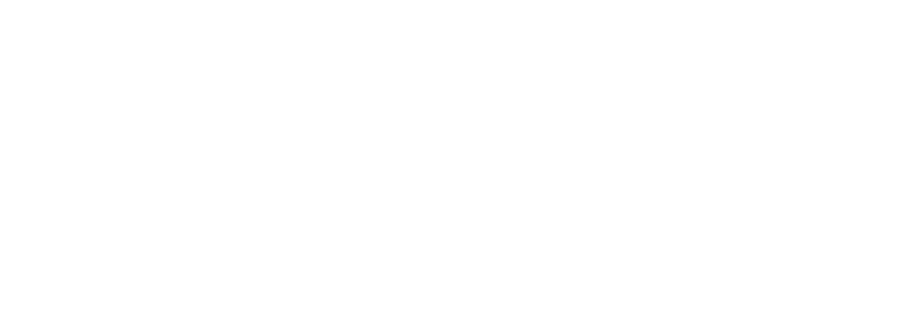
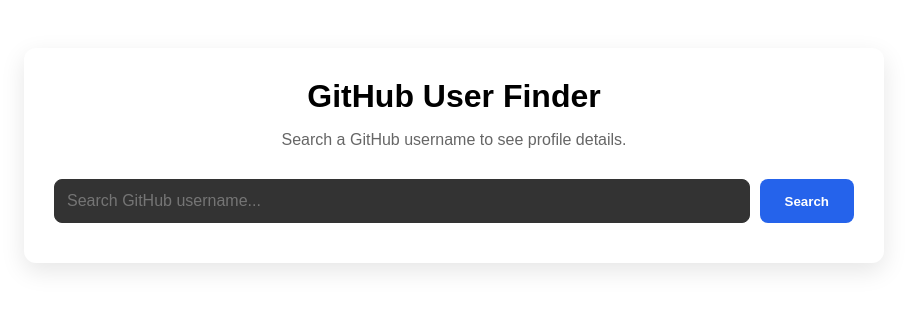
Before and after one commit to Vaishnavi213460/React-Mini-Buildout, a React (Vite) app: page /github-user-finder in a window 1280 px wide. Before the commit this address had no page. Shown: the top 310 px of the page, without its empty margins (186-1093 px from the left). Built offline with nearby package versions, Linux system fonts and the light colour scheme.

Commit message:
github user finder

```diff
--- a/src/App.jsx
+++ b/src/App.jsx
@@ -3,16 +3,17 @@
 import Home from './components/Home';
 import JokeFetcher from './components/JokeFetcher';
 import StudentEntry from './components/StudentEntry';
+import GitHubUserFinder from './components/GitHubUserFinder';
 
 function App() {
   return (
     <Router>
       <div className="App">
-        {/* Only the component matching the path will render inside Routes */}
         <Routes>
           <Route path="/" element={<Home />} />
           <Route path="/joke-fetcher" element={<JokeFetcher />} />
           <Route path="/student-entry" element={<StudentEntry />} />
+          <Route path="/github-user-finder" element={<GitHubUserFinder />} />
         </Routes>
       </div>
     </Router>
--- /dev/null
+++ b/src/components/GitHubUserFinder.jsx
@@ -0,0 +1,114 @@
+import React, { useState } from 'react';
+
+const GitHubUserFinder = () => {
+  const [username, setUsername] = useState('');
+  const [userData, setUserData] = useState(null);
+  const [error, setError] = useState('');
+  const [loading, setLoading] = useState(false);
+
+  const fetchUser = async () => {
+    if (!username.trim()) {
+      setError('Please enter a username');
+      setUserData(null);
+      return;
+    }
+
+    setLoading(true);
+    setError('');
+
+    try {
+      const response = await fetch(`https://api.github.com/users/${username}`);
+      if (!response.ok) {
+        throw new Error('Please enter a Github username.');
+      }
+      const data = await response.json();
+      setUserData(data);
+    } catch (err) {
+      setError('Please enter a Github username.');
+      setUserData(null);
+    } finally {
+      setLoading(false);
+    }
+  };
+
+  return (
+    <div style={{ padding: '40px', display: 'flex', justifyContent: 'center', fontFamily: 'Arial, sans-serif' }}>
+      <div style={{
+        width: '100%', maxWidth: '800px', padding: '30px',
+        borderRadius: '12px', boxShadow: '0 8px 24px rgba(0,0,0,0.1)', backgroundColor: '#fff'
+      }}>
+        <h1 style={{ textAlign: 'center', margin: '0 0 10px 0' }}>GitHub User Finder</h1>
+        <p style={{ textAlign: 'center', color: '#666', marginBottom: '30px' }}>Search a GitHub username to see profile details.</p>
+
+        {/* Search Bar */}
+        <div style={{ display: 'flex', gap: '10px', marginBottom: '10px' }}>
+          <input
+            style={{
+              flex: 1, padding: '12px', borderRadius: '8px', border: '1px solid #333',
+              backgroundColor: '#333', color: '#fff', fontSize: '16px'
+            }}
+            name="username"
+            placeholder="Search GitHub username..."
+            value={username}
+            onChange={(e) => setUsername(e.target.value)}
+          />
+          <button
+            onClick={fetchUser}
+            style={{
+              padding: '0 25px', backgroundColor: '#2563eb', color: 'white',
+              border: 'none', borderRadius: '8px', cursor: 'pointer', fontWeight: 'bold'
+            }}
+          >
+            {loading ? 'Searching...' : 'Search'}
+          </button>
+        </div>
+
+        {/* Validation Error Message */}
+        {error && <p style={{ color: 'red', marginTop: '5px' }}>{error}</p>}
+
+        {/* User Card */}
+        {userData && (
+          <div style={{ marginTop: '30px', display: 'flex', gap: '20px', alignItems: 'flex-start' }}>
+            <img
+              src={userData.avatar_url}
+              alt="avatar"
+              style={{ width: '120px', height: '120px', borderRadius: '50%', border: '4px solid #f0f0f0' }}
+            />
+
+            <div style={{ flex: 1 }}>
+              <div style={{ display: 'flex', alignItems: 'baseline', gap: '10px' }}>
+                <h2 style={{ margin: 0 }}>{userData.name || 'No Name Provided'}</h2>
+                <span style={{ color: '#666' }}>@{userData.login}</span>
+              </div>
+
+              {/* Stats Bar */}
+              <div style={{ display: 'flex', gap: '15px', margin: '15px 0' }}>
+                <div style={statBox}><strong>{userData.public_repos}</strong> Repos</div>
+                <div style={statBox}><strong>{userData.followers}</strong> Followers</div>
+                <div style={statBox}><strong>{userData.following}</strong> Following</div>
+              </div>
+
+              {/* Links/Info */}
+              <div style={{ display: 'grid', gridTemplateColumns: '1fr 1fr', gap: '10px', color: '#555', fontSize: '14px' }}>
+                <div>📍 {userData.location || 'Not Available'}</div>
+                <div>🏢 {userData.company || 'Not Available'}</div>
+                <div>🔗 <a href={userData.blog} target="_blank" rel="noreferrer" style={{ color: '#2563eb' }}>{userData.blog || 'No Website'}</a></div>
+                <div>🐙 <a href={userData.html_url} target="_blank" rel="noreferrer" style={{ color: '#2563eb', fontWeight: 'bold' }}>View on GitHub</a></div>
+              </div>
+            </div>
+          </div>
+        )}
+      </div>
+    </div>
+  );
+};
+
+const statBox = {
+  padding: '8px 12px',
+  backgroundColor: '#f8f9fa',
+  borderRadius: '6px',
+  border: '1px solid #eee',
+  fontSize: '14px'
+};
+
+export default GitHubUserFinder;
--- a/src/components/Home.jsx
+++ b/src/components/Home.jsx
@@ -14,6 +14,9 @@
         <li style={{ padding: '10px', border: '1px solid #ddd', marginBottom: '10px', borderRadius: '5px' }}>
             <Link to="/student-entry" style={{ textDecoration: 'none', color: '#007bff', fontSize: '18px' }}>📝 Student Entry Form</Link>
         </li>
+        <li style={{ padding: '10px', border: '1px solid #ddd', marginBottom: '10px', borderRadius: '5px' }}>
+            <Link to="/github-user-finder" style={{ textDecoration: 'none', color: '#007bff', fontSize: '18px' }}>📝 Github user finder</Link>
+        </li>
       </ul>
     </div>
   );
```
